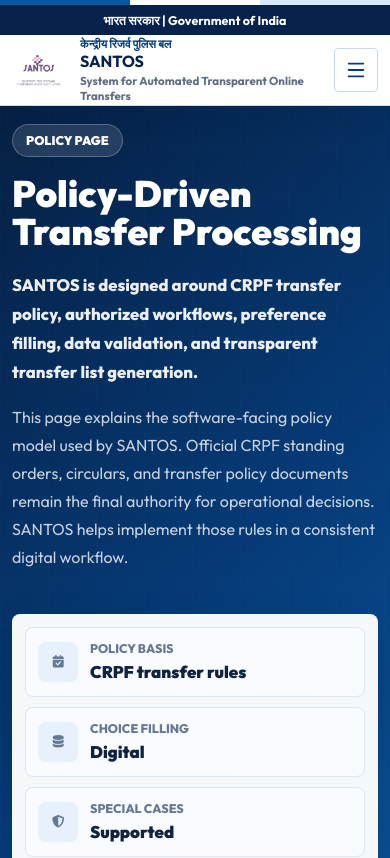
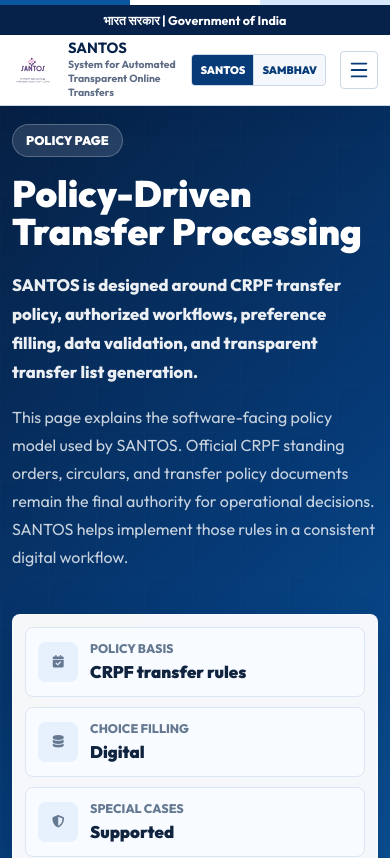
Before and after one commit to dutt447utt447/santosweb, a React (Vite) app: page /policy in a window 390 px wide. Shown: the top 858 px of the page. Built offline with nearby package versions, Linux system fonts and the light colour scheme.

Commit message:
final commit

```diff
--- a/src/Components/GovChrome/GovChrome.css
+++ b/src/Components/GovChrome/GovChrome.css
@@ -356,11 +356,11 @@
 
 @media (max-width: 1120px) {
   .gov-brand-row__inner {
-    grid-template-columns: minmax(0, 1fr) 44px;
+    grid-template-columns: minmax(0, 1fr) auto 44px;
   }
 
   .gov-project-switch {
-    display: none;
+    display: inline-flex;
   }
 
   .gov-menu-toggle {
@@ -423,7 +423,7 @@
 
   .gov-brand-row__inner {
     min-height: 70px;
-    gap: 12px;
+    gap: 10px;
   }
 
   .gov-brand__logo {
@@ -438,6 +438,12 @@
 
   .gov-brand strong {
     font-size: 1rem;
+  }
+
+  .gov-project-switch a {
+    min-height: 34px;
+    padding: 0 10px;
+    font-size: 0.72rem;
   }
 
   .gov-nav-band {
@@ -476,3 +482,37 @@
     padding: 12px 0;
   }
 }
+
+@media (max-width: 420px) {
+  .gov-brand-row__inner {
+    gap: 8px;
+  }
+
+  .gov-project-switch a {
+    min-height: 30px;
+    padding: 0 8px;
+    font-size: 0.68rem;
+  }
+
+  .gov-brand__logo {
+    width: 42px;
+    height: 42px;
+  }
+
+  .gov-brand__force {
+    display: none;
+  }
+
+  .gov-brand small {
+    font-size: 0.65rem;
+  }
+
+  .gov-brand strong {
+    font-size: 0.92rem;
+  }
+
+  .gov-menu-toggle {
+    width: 38px;
+    height: 38px;
+  }
+}
```
